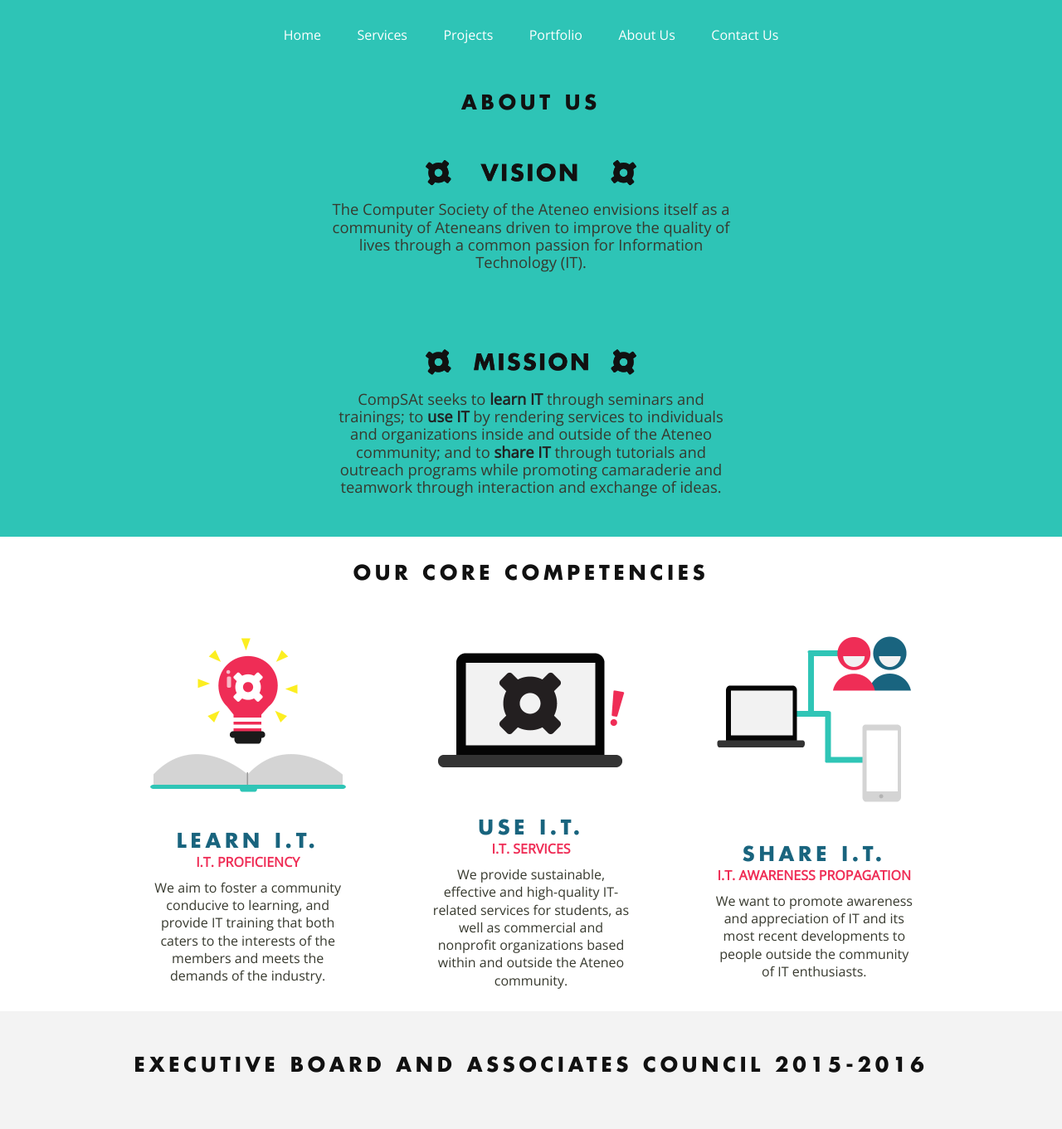
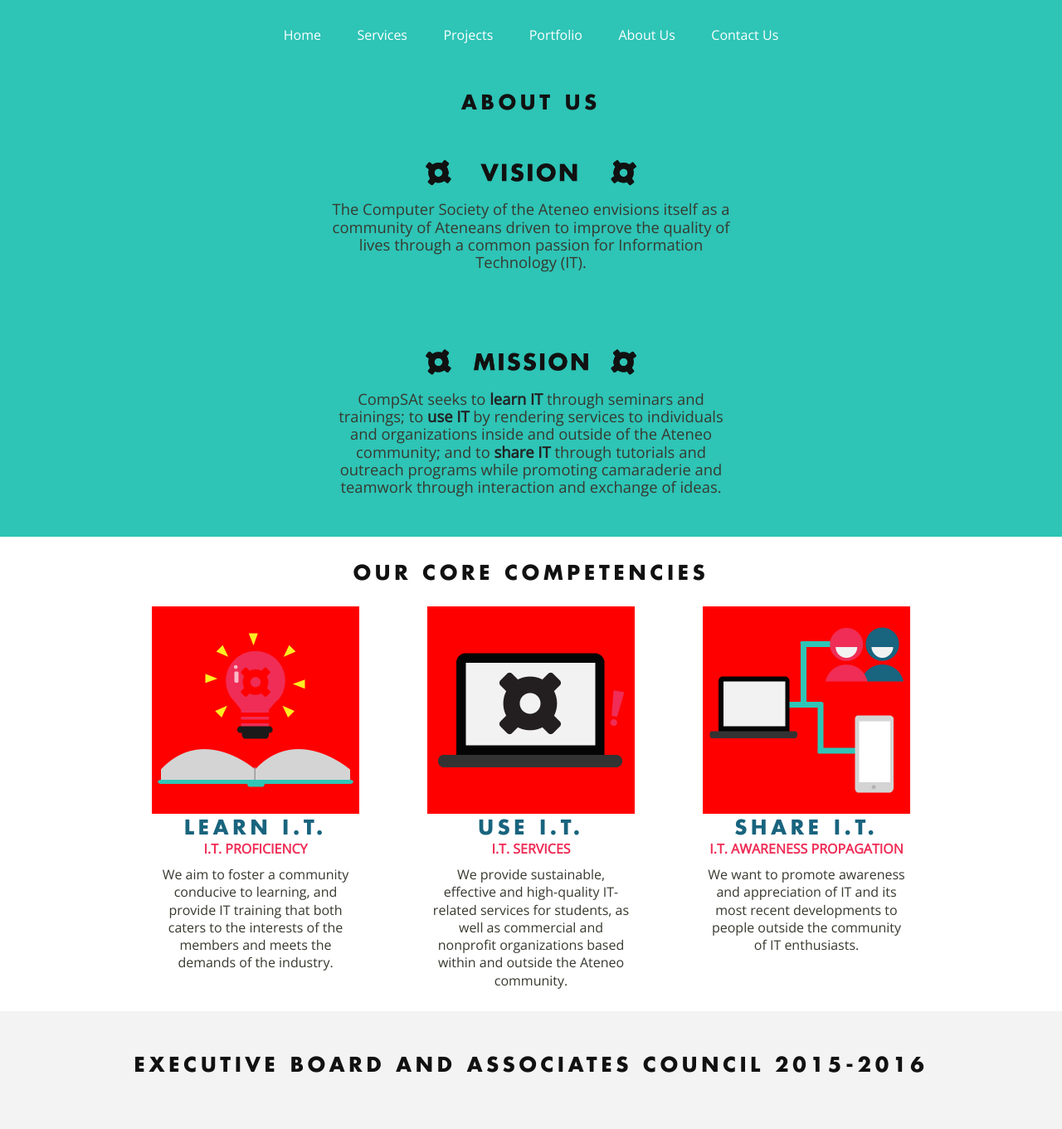
Before and after one commit to RIanDeLaCruz/CompSite2015-2016, a PHP site: page /aboutus.php in a window 1280 px wide. Shown: the top 1361 px of the page at 83% size. Run offline with PHP 8.4, Linux system fonts and the light colour scheme.

Commit message:
Aligned core competencies in About Us

```diff
--- a/css/style.css
+++ b/css/style.css
@@ -400,6 +400,7 @@
 	  background-size: cover;
 	  background-position: center top;
 	  background-repeat: no-repeat;*/
+	  min-height: 100vh;
 	  overflow: hidden;
 	  position: relative;
 }
@@ -422,7 +423,7 @@
 
  .desk {
  	left: 0;
- 	height: 60%;
+ 	height: 100%;
  	width: 60%;
  	padding-top: 2em;
  	background: transparent url("../images/IndexImage_table.png") no-repeat;
@@ -467,8 +468,8 @@
   -webkit-align-items: flex-start;
       -ms-flex-align: start;
           align-items: flex-start;
-  -webkit-align-content: center;
-      -ms-flex-line-pack: center;
+  -ms-flex-line-pack: center;
+      -webkit-align-content: center;
           align-content: center;
  }
 
@@ -809,9 +810,12 @@
  	}
 
  	#core_competencies .flex-container {
- 		-webkit-justify-content: space-around;
- 		    -ms-flex-pack: distribute;
- 		        justify-content: space-around;
+ 		-webkit-justify-content: center;
+ 		    -ms-flex-pack: center;
+ 		        justify-content: center;
+ 		-webkit-align-items: flex-start;
+ 		    -ms-flex-align: start;
+ 		        align-items: flex-start;
  		margin: 0 10%;
  		padding: 1em 0;
  	}
@@ -825,6 +829,7 @@
 
  		.org-goals img {
  			width: 250px;
+ 			background-color: red;
  		}
 
  		.org-goals-info h2,
@@ -1081,7 +1086,7 @@
 
 	.desk {
 		width: 100%;
-		background-position: bottom center;
+		background-position: 100% 100%;
 	}
 
 	.welcome-text {
--- a/index.php
+++ b/index.php
@@ -90,7 +90,7 @@
 					$('html, body').animate({
 						scrollTop: $('#what_we_offer').offset().top - 80
 					}, 600, 'swing', function () {
-						window.location.hash = '';
+						window.location.hash = e.target.hash;
 					});
 				});
 			});
```
